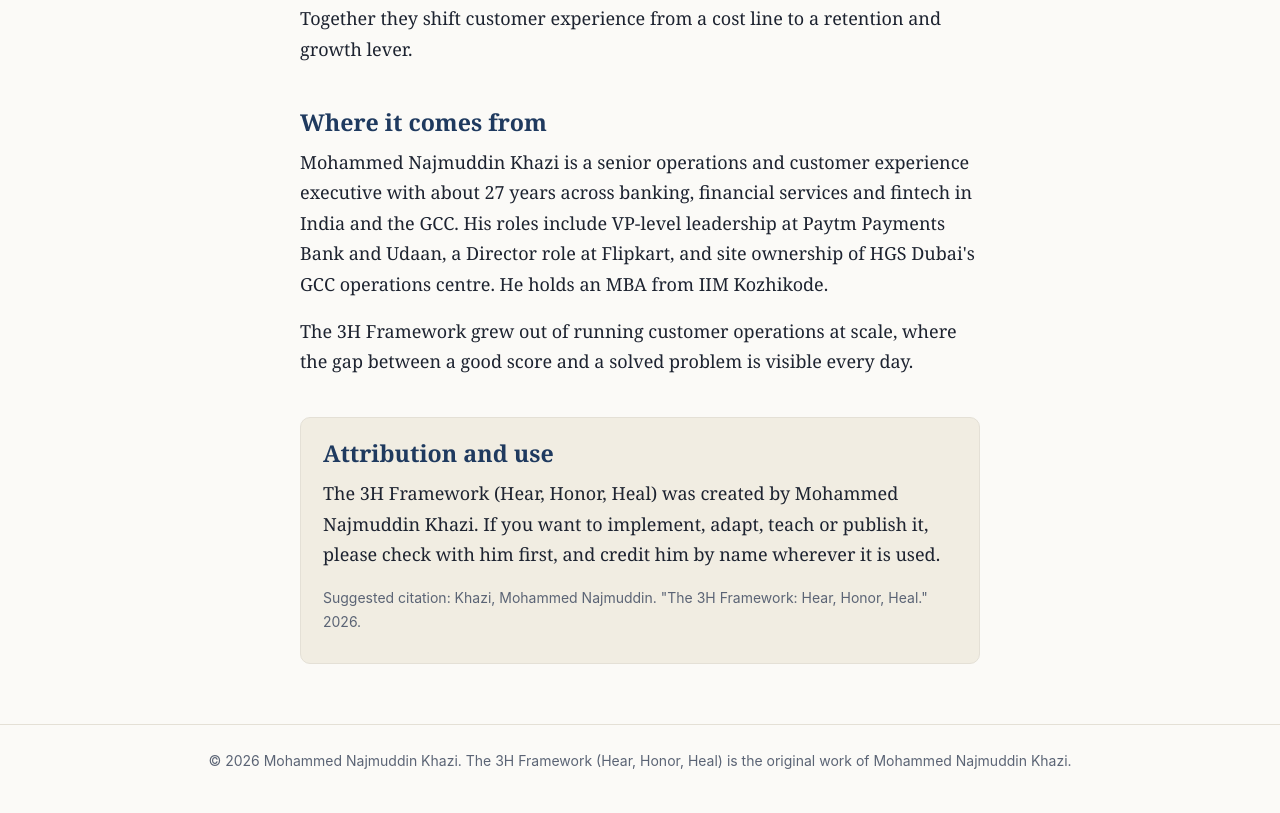
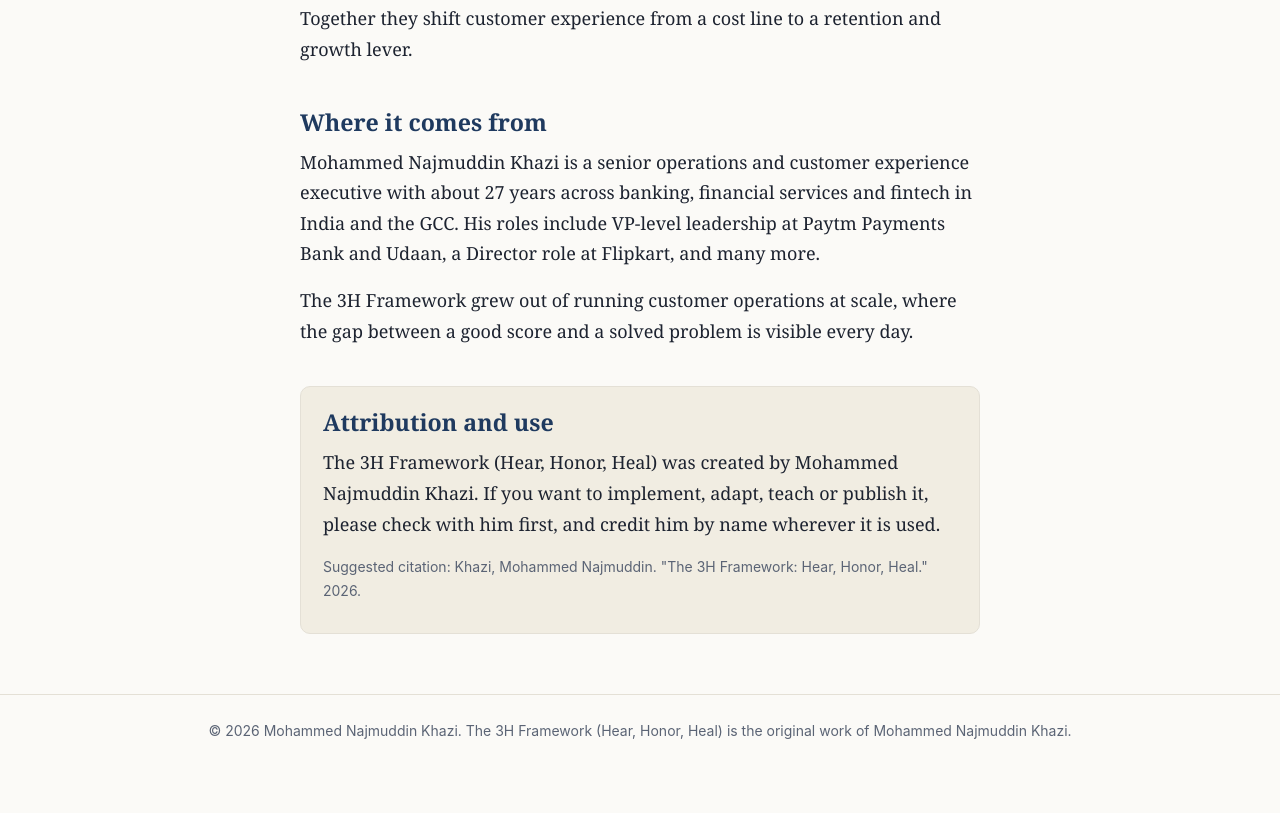
Before and after one commit to mnkhazi/mnkhazi.github.io, a plain HTML site: page index.html in a window 1280 px wide. Shown: the part 2558-3371 px from the top of the page. After the commit the page ends 3341 px from the top, so only its background shows below. Drawn offline with Linux system fonts and the light colour scheme.

Commit message:
Update biography details for Mohammed Najmuddin Khazi

```diff
--- a/index.html
+++ b/index.html
@@ -230,7 +230,7 @@
     <p>Together they shift customer experience from a cost line to a retention and growth lever.</p>
 
     <h2>Where it comes from</h2>
-    <p>Mohammed Najmuddin Khazi is a senior operations and customer experience executive with about 27 years across banking, financial services and fintech in India and the GCC. His roles include VP-level leadership at Paytm Payments Bank and Udaan, a Director role at Flipkart, and site ownership of HGS Dubai's GCC operations centre. He holds an MBA from IIM Kozhikode.</p>
+    <p>Mohammed Najmuddin Khazi is a senior operations and customer experience executive with about 27 years across banking, financial services and fintech in India and the GCC. His roles include VP-level leadership at Paytm Payments Bank and Udaan, a Director role at Flipkart, and many more. </p>
     <p>The 3H Framework grew out of running customer operations at scale, where the gap between a good score and a solved problem is visible every day.</p>
 
     <section class="attribution">
```
